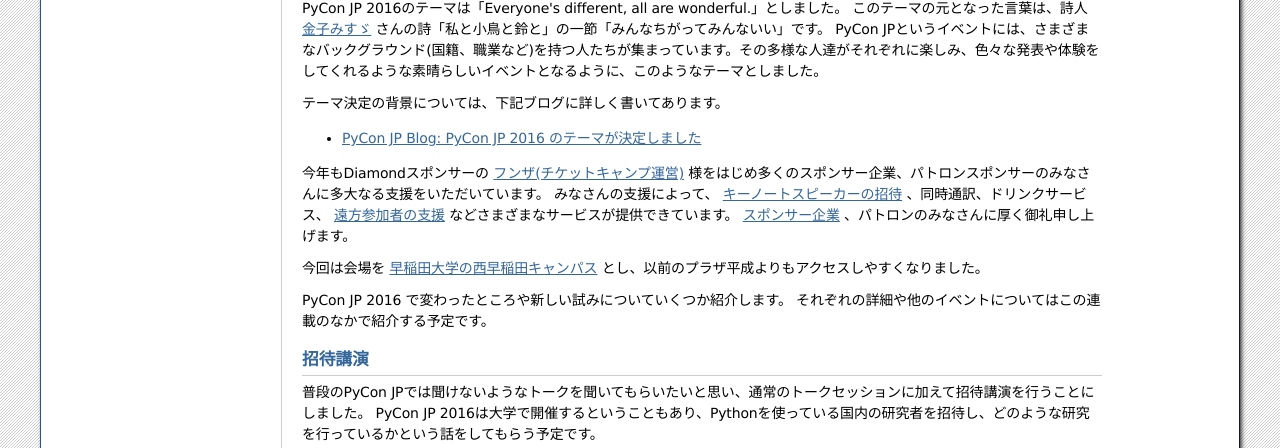
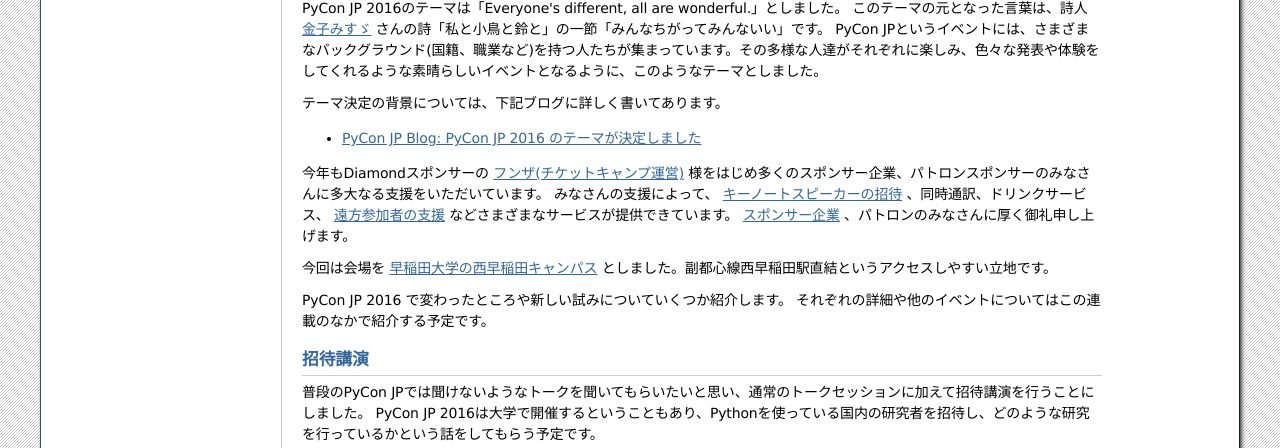
Before and after one commit to pyconjp/shoeisha2016, a Sphinx documentation site: the page built from source/beforereport_01_pyconjp.rst, in a window 1280 px wide and 900 px high, scrolled down 1193 px, cut to the strip 0-448 px from the top of the window. Built offline with Sphinx 7.4.7, drawn with Linux system fonts in a browser that asks for light colours.

Commit message:
SAR-637 modify comment

```diff
--- a/source/beforereport_01_pyconjp.rst
+++ b/source/beforereport_01_pyconjp.rst
@@ -53,7 +53,7 @@ PyCon JPというイベントには、さまざまなバックグラウンド(
 みなさんの支援によって、 `キーノートスピーカーの招待 <https://pycon.jp/2016/ja/keynote/>`_ 、同時通訳、ドリンクサービス、 `遠方参加者の支援 <https://pycon.jp/2016/ja/registration/support/>`_ などさまざまなサービスが提供できています。
 `スポンサー企業 <https://pycon.jp/2016/ja/sponsors/>`_ 、パトロンのみなさんに厚く御礼申し上げます。
 
-今回は会場を `早稲田大学の西早稲田キャンパス <https://www.waseda.jp/top/access/nishiwaseda-campus>`_ とし、以前のプラザ平成よりもアクセスしやすくなりました。
+今回は会場を `早稲田大学の西早稲田キャンパス <https://www.waseda.jp/top/access/nishiwaseda-campus>`_ としました。副都心線西早稲田駅直結というアクセスしやすい立地です。
 
 PyCon JP 2016 で変わったところや新しい試みについていくつか紹介します。
 それぞれの詳細や他のイベントについてはこの連載のなかで紹介する予定です。
```
